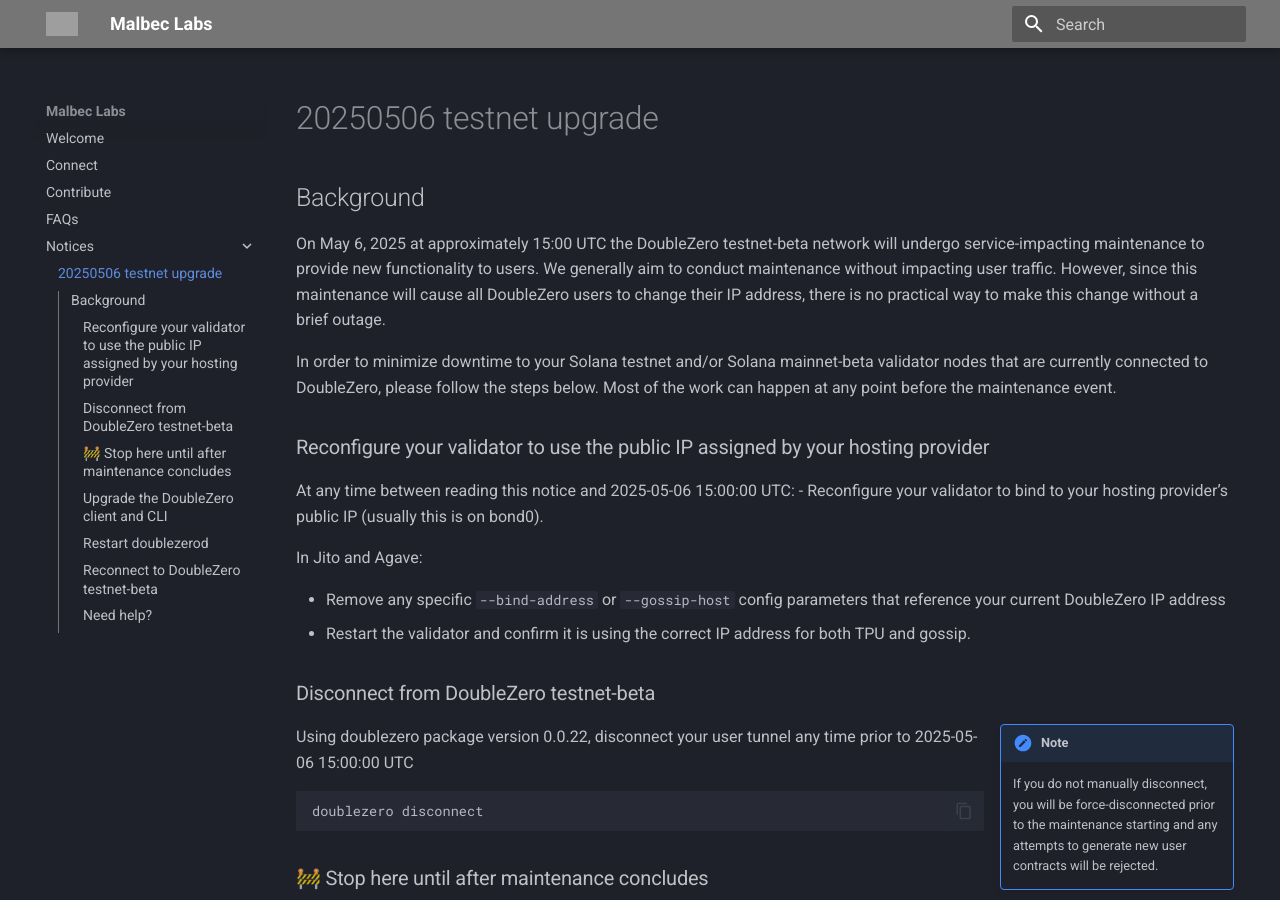
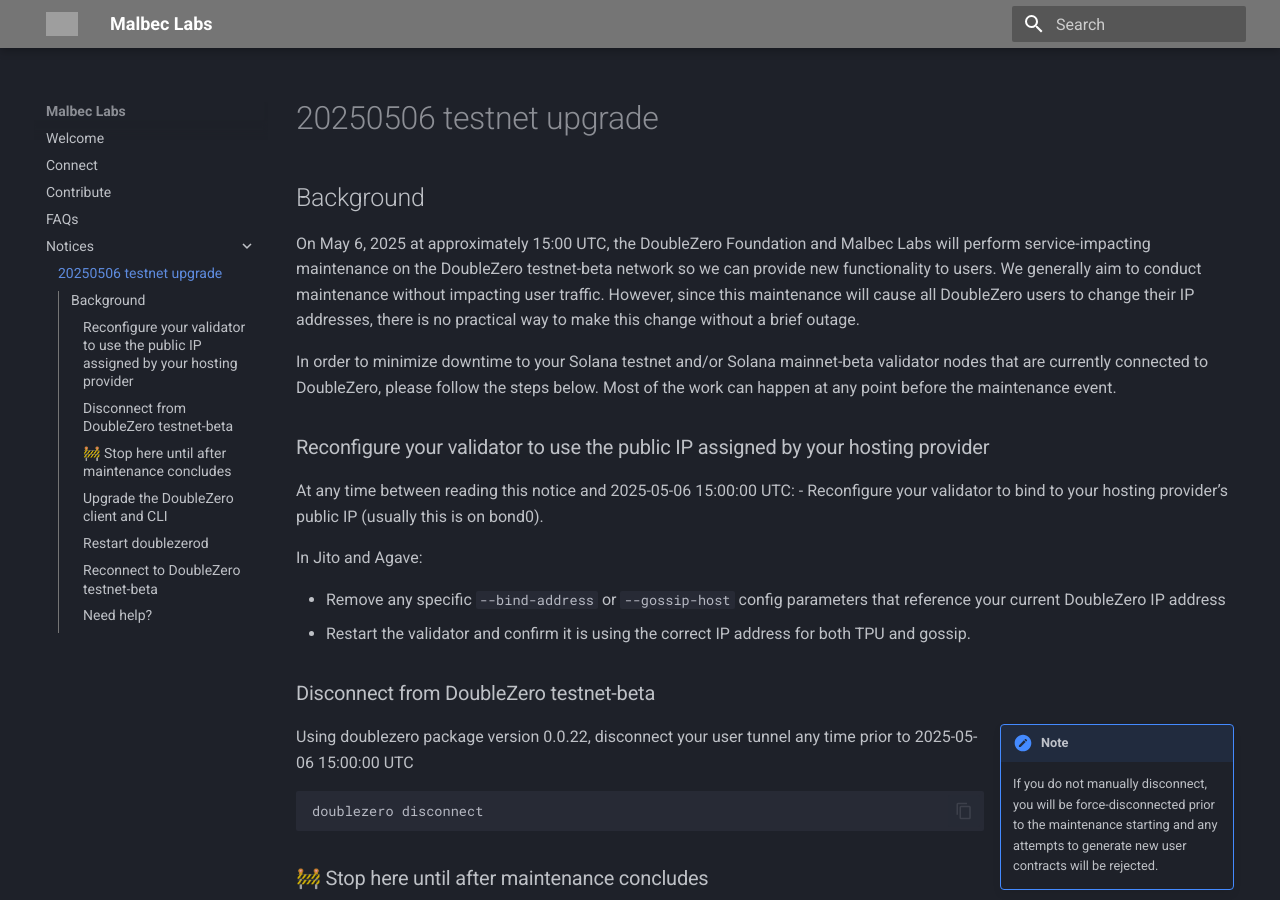
Before and after one commit to malbeclabs/docs, an MkDocs documentation site: the page built from docs/notices/20250506-testnet-upgrade.md, in a window 1280 px wide and 900 px high. Built offline with MkDocs 1.6.1 and Material for MkDocs 9.7.7, drawn with Linux system fonts in a browser that asks for light colours; some of the changed text lies outside the part shown; grey boxes are pictures that could not be loaded.

Commit message:
fixes based on feedback

```diff
--- a/docs/notices/20250506-testnet-upgrade.md
+++ b/docs/notices/20250506-testnet-upgrade.md
@@ -1,6 +1,6 @@
 ## Background
 
-On May 6, 2025 at approximately 15:00 UTC the DoubleZero testnet-beta network will undergo service-impacting maintenance to provide new functionality to users.  We generally aim to conduct maintenance without impacting user traffic.  However, since this maintenance will cause all DoubleZero users to change their IP address, there is no practical way to make this change without a brief outage.
+On May 6, 2025 at approximately 15:00 UTC, the DoubleZero Foundation and Malbec Labs will perform service-impacting maintenance on the DoubleZero testnet-beta network so we can provide new functionality to users.  We generally aim to conduct maintenance without impacting user traffic.  However, since this maintenance will cause all DoubleZero users to change their IP addresses, there is no practical way to make this change without a brief outage.
 
 In order to minimize downtime to your Solana testnet and/or Solana mainnet-beta validator nodes that are currently connected to DoubleZero, please follow the steps below.  Most of the work can happen at any point before the maintenance event.
 
```
Also changed, not shown: other parts of docs/notices/20250506-testnet-upgrade.md (+1 -1 lines).
